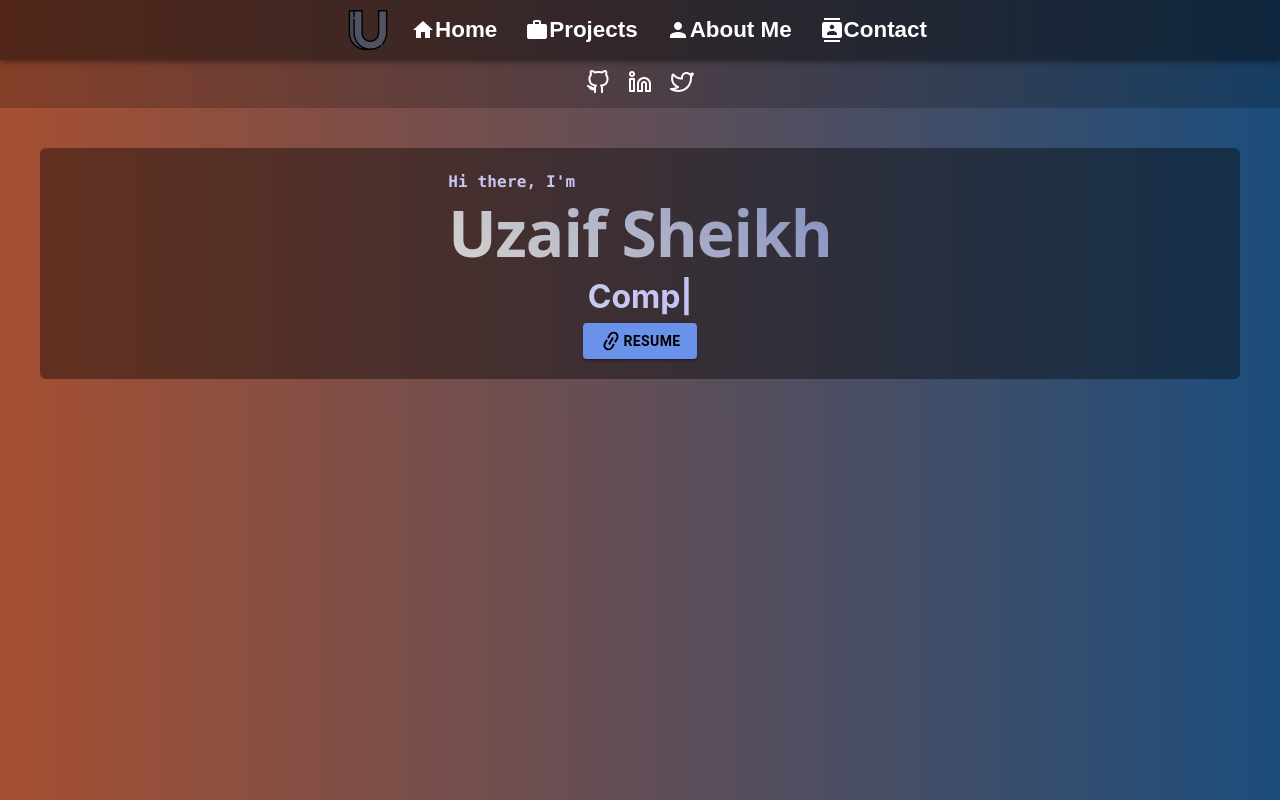
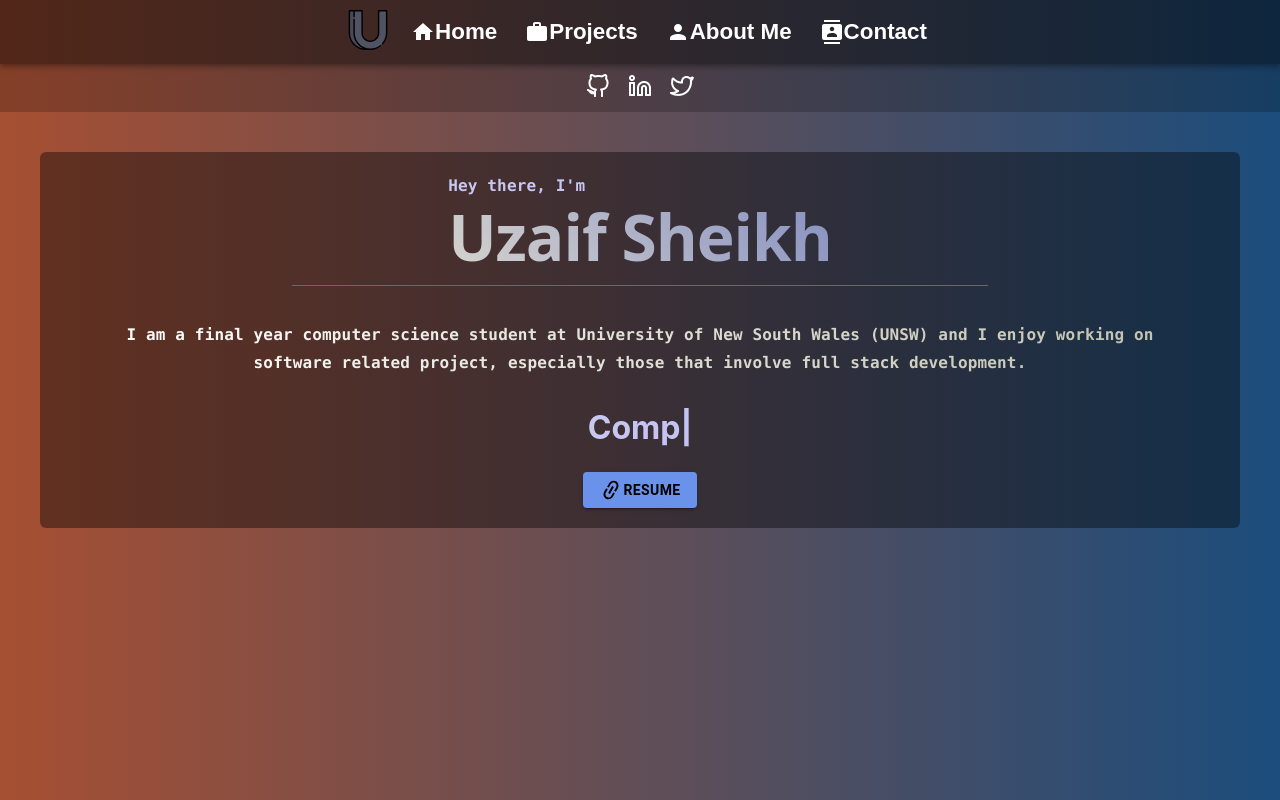
Before and after one commit to Uzaif-Sheikh/portfolio, a React (Create React App) app: page / in a window 1280 px wide. Built offline with nearby package versions, Linux system fonts and the light colour scheme.

Commit message:
Fix small changes

```diff
--- a/src/App.css
+++ b/src/App.css
@@ -2,6 +2,7 @@ body {
   background-image: linear-gradient(90deg, rgb(166 79 50), rgb(28 77 124));
   /* background-color: #1c2122; */
   overflow-x: hidden;
+  user-select: none;
 }
 
 .App {
--- a/src/components/AboutMe.js
+++ b/src/components/AboutMe.js
@@ -24,7 +24,7 @@ export default function AboutMe() {
           />
           <Box className="about-in">
             <Typography variant="subtitle1" className="about-intro">
-            Hi, my name is Uzaif Sheikh, and I'm a third-year computer science student here at
+            Hi, my name is Uzaif Sheikh, and I'm a third-year computer science student at
             the University of New South Wales (UNSW). Building effective and user-friendly application
             is a passion of mine, and I get a kick out of tackling challenging problems. I'm a big fan
             of open-source software and the blockchain, and I enjoy both taking advantage of and
@@ -117,7 +117,11 @@ export default function AboutMe() {
               <List className="main-list">
                 <ListItemIcon className="inlist">
                   <ArrowForwardIosIcon style={{"color": "white", "width": "20px", "height": "30px"}} />
-                  <Typography className="about-intro">Soccer and Brazilian jiu-jitsu.</Typography>
+                  <Typography className="about-intro">Soccer.</Typography>
+                </ListItemIcon>
+                <ListItemIcon className="inlist">
+                  <ArrowForwardIosIcon style={{"color": "white", "width": "20px", "height": "30px"}} />
+                  <Typography className="about-intro">Brazilian jiu-jitsu.</Typography>
                 </ListItemIcon>
                 <ListItemIcon className="inlist">
                   <ArrowForwardIosIcon style={{"color": "white", "width": "20px", "height": "30px"}} />
--- a/src/components/Home.css
+++ b/src/components/Home.css
@@ -14,6 +14,27 @@
     background-image: linear-gradient(90deg,#c9c8f1,#c3c2f4) !important;
     background-clip: text !important;
     color: transparent !important;
+}
+
+.about-container {
+    margin: 25px;
+    display: flex !important;
+}
+
+.about-text {
+    background-image: linear-gradient(90deg,#ffffff,#c0c0ad) !important;
+    background-clip: text !important;
+    color: transparent !important;
+    font-family: "Lucida Console" !important;
+    font-weight: 600 !important;
+    text-align: center !important;
+}
+
+.divider-st {
+    background-color: #787575 !important;
+    width: 60% !important;
+    margin-top: 10px !important;
+    margin-bottom: 10px !important;
 }
 
 .name-text {
@@ -38,4 +59,5 @@
 
 .typed-box {
     margin: 6px !important;
+    margin-bottom: 8px !important;
 }
--- a/src/components/Home.js
+++ b/src/components/Home.js
@@ -19,9 +19,16 @@ export default function Home() {
 			<>
 				<Box className="main-div">
 					<Box>
-						<Typography variant="subtitle1" className="hi-text">Hi there, I'm</Typography>
+						<Typography variant="subtitle1" className="hi-text">Hey there, I'm</Typography>
 						<Typography variant="h1" className="name-text">Uzaif Sheikh</Typography>
-
+					</Box>
+                    <Divider className="divider-st"/>
+					<Box className="about-container">
+						<Typography variant="subtitle1" className="about-text">
+						I am a final year computer science student at  University of New South Wales
+						(UNSW) and I enjoy working on software related project, especially those that
+						involve full stack development.
+						</Typography>
 					</Box>
 					<Box className="typed-box">
 						<ReactTyped
@@ -38,7 +45,7 @@ export default function Home() {
 						/>
 					</Box>
 					<Divider variant="middle"/>
-					<Button onClick={clickForResume} variant="contained" style={{ "backgroundColor": "rgba(110, 152, 244, 0.95)", "fontWeight": "bold", "color": "black" }}><LinkIcon style={{ "transform": "rotate(120deg)" }} />Resume</Button>
+					<Button onClick={clickForResume} variant="contained" style={{ "backgroundColor": "rgba(110, 152, 244, 0.95)", "fontWeight": "bold", "color": "black", "marginTop": "16px"}}><LinkIcon style={{ "transform": "rotate(120deg)" }} />Resume</Button>
 				</Box>
 			</>
 		</Animation>
--- a/src/components/Navbar.js
+++ b/src/components/Navbar.js
@@ -24,7 +24,7 @@ export default function Navbar() {
       <AppBar position="static" className="app-bar">
             <div className="flex-centre">
                 <div className="display-link">
-                <img className="logoo" src={logo} alt="u.svg" width="40px" height="40px"></img>
+                <Link to="/home"><img className="logoo" src={logo} alt="u.svg" width="40px" height="40px"></img></Link>
                     { minWind ? <Link className="link-btn" to="/home"><HomeIcon /></Link> : <Link className="link-btn" to="/home"><HomeIcon />Home</Link>}
                     { minWind ? <Link className="link-btn" to="/projects"><WorkIcon /></Link> : <Link className="link-btn" to="/projects"><WorkIcon />Projects</Link>}
                     { minWind ? <Link className="link-btn" to="/about"><PersonIcon /></Link> : <Link className="link-btn" to="/about"><PersonIcon />About Me</Link>}
```
Also changed, not shown: 1 other file (tests, documents, lock files or other folders).
